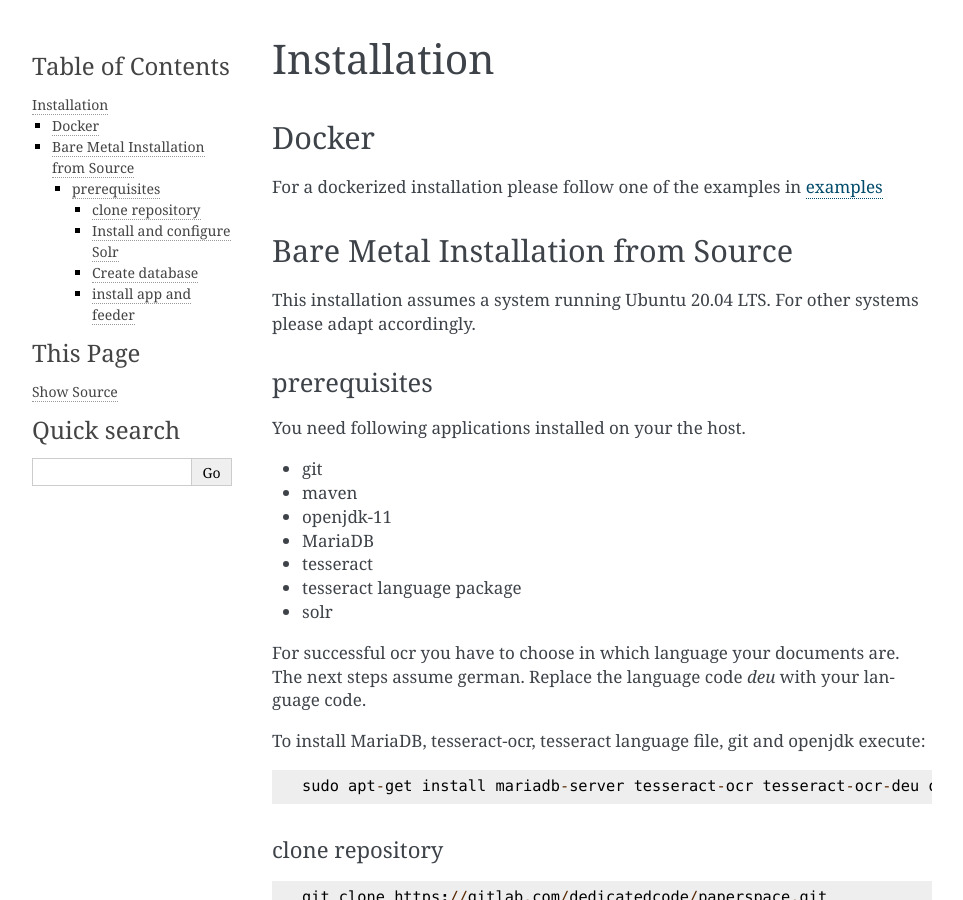
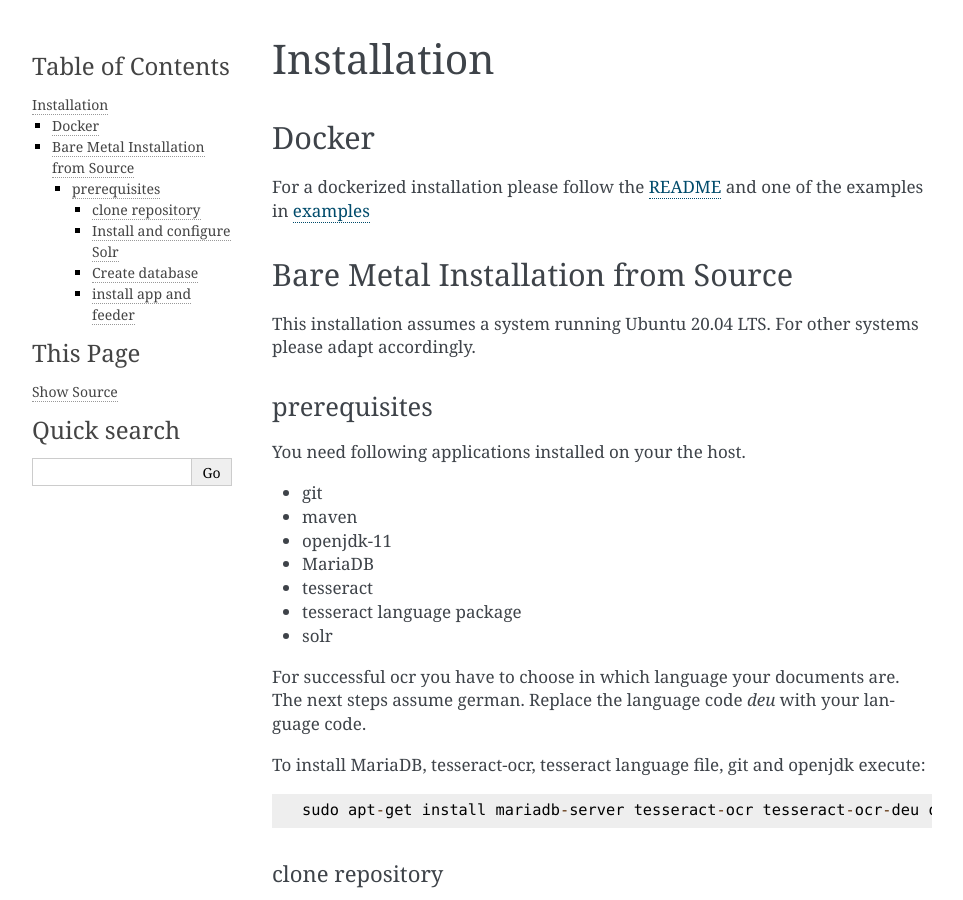
Before and after one commit to artri/paperspace, a Sphinx documentation site: the page built from docs/source/contents.md, in a window 1280 px wide and 900 px high. Shown: the whole window, without its empty margins (148-1111 px from the left). Built offline with Sphinx 7.4.7, drawn with Linux system fonts in a browser that asks for light colours.

Commit message:
made docker part clearer

```diff
--- a/docs/source/contents.md
+++ b/docs/source/contents.md
@@ -1,7 +1,7 @@
 ### Installation
 #### Docker
 
-For a dockerized installation please follow one of the examples in
+For a dockerized installation please follow the [README](https://gitlab.com/dedicatedcode/paperspace#deployment) and one of the examples in
 [examples](https://gitlab.com/dedicatedcode/paperspace/-/tree/master/deployment/examples)
 
 #### Bare Metal Installation from Source
```
